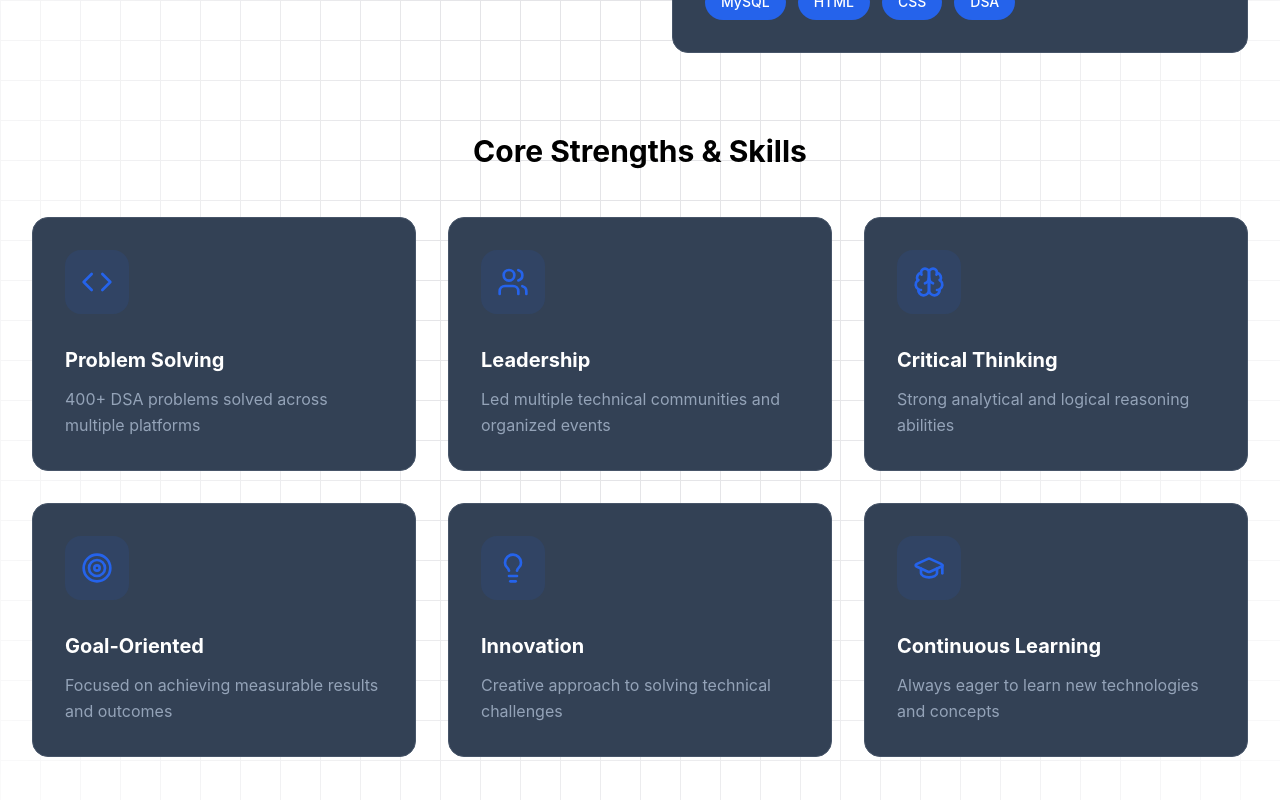
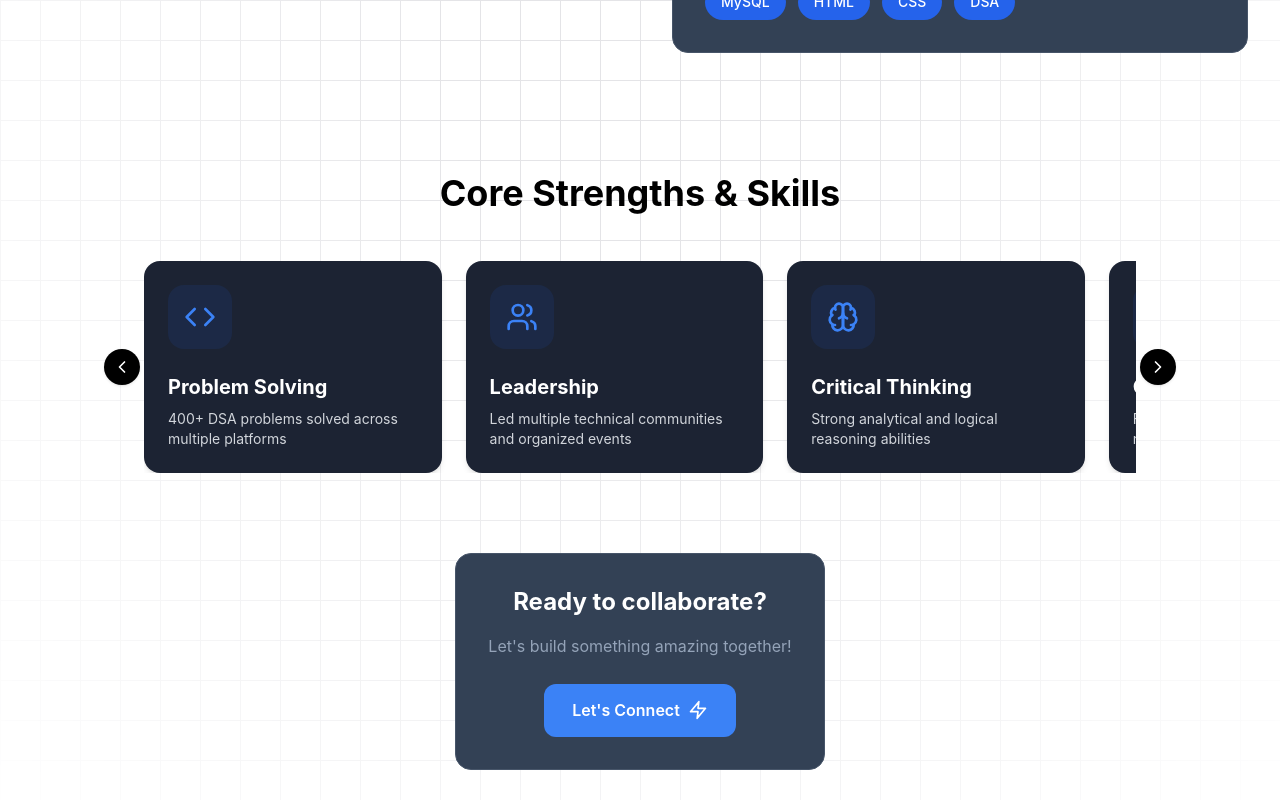
Before and after one commit to Manuomar/portfolio, a React (Vite) app: page / in a window 1280 px wide. Shown: the part 1600-2400 px from the top of the page. Built offline with nearby package versions, Linux system fonts and the light colour scheme.

Commit message:
caresouel added

```diff
--- a/src/components/About.tsx
+++ b/src/components/About.tsx
@@ -1,185 +1,20 @@
-// import React from 'react';
-// import { GraduationCap, Brain, Users, Code, Target, Lightbulb, Zap, Award } from 'lucide-react';
-
-// const About: React.FC = () => {
-//   const skills = [
-//     {
-//       icon: <Code className="w-8 h-8" />,
-//       title: 'Problem Solving',
-//       description: '400+ DSA problems solved across multiple platforms',
-//       delay: '0s'
-//     },
-//     {
-//       icon: <Users className="w-8 h-8" />,
-//       title: 'Leadership',
-//       description: 'Led multiple technical communities and organized events',
-//       delay: '0.1s'
-//     },
-//     {
-//       icon: <Brain className="w-8 h-8" />,
-//       title: 'Critical Thinking',
-//       description: 'Strong analytical and logical reasoning abilities',
-//       delay: '0.2s'
-//     },
-//     {
-//       icon: <Target className="w-8 h-8" />,
-//       title: 'Goal-Oriented',
-//       description: 'Focused on achieving measurable results and outcomes',
-//       delay: '0.3s'
-//     },
-//     {
-//       icon: <Lightbulb className="w-8 h-8" />,
-//       title: 'Innovation',
-//       description: 'Creative approach to solving technical challenges',
-//       delay: '0.4s'
-//     },
-//     {
-//       icon: <GraduationCap className="w-8 h-8" />,
-//       title: 'Continuous Learning',
-//       description: 'Always eager to learn new technologies and concepts',
-//       delay: '0.5s'
-//     },
-//   ];
-
-//   const techStack = [
-//     'JavaScript', 'TypeScript', 'React', 'Node.js', 'MongoDB', 'Express.js',
-//     'Python', 'C++','C', 'Git', 'Docker','MySQL','HTML','CSS','DSA'
-//   ];
-
-//   return (
-//     <section id="about" className="py-20 bg-white">
-//       <div className="max-w-7xl mx-auto px-4 sm:px-6 lg:px-8">
-//         <div className="text-center mb-16">
-//           <h2 className="text-4xl font-bold text-black mb-6">About Me</h2>
-//           <p className="text-xl text-secondary max-w-3xl mx-auto leading-relaxed">
-//             Passionate computer science student with a strong foundation in software development and problem-solving
-//           </p>
-//         </div>
-
-//         <div className="grid lg:grid-cols-2 gap-16 items-center mb-20">
-//           {/* Left Content */}
-//           <div className="animate-slide-in-left">
-//             <div className="simple-card">
-//               <h3 className="text-3xl font-bold text-primary mb-6 flex items-center">
-//                 <Zap className="w-8 h-8 text-blue-600 mr-3" />
-//                 My Journey
-//               </h3>
-//               <div className="space-y-6">
-//                 <p className="text-secondary leading-relaxed">
-//                   I'm currently pursuing my <span className="font-semibold text-blue-400">B.Tech in Computer Science and Engineering</span>,
-//                   where I've developed a deep passion for creating innovative solutions and tackling complex challenges.
-//                   My journey has been marked by consistent learning, hands-on project development, and active leadership
-//                   in technical communities.
-//                 </p>
-//                 <p className="text-secondary leading-relaxed">
-//                   With over <span className="font-bold text-blue-400">400 Data Structures and Algorithms</span> problems solved,
-//                   I've honed my problem-solving skills and logical thinking abilities. This technical foundation, combined with
-//                   my leadership experience in organizations like <span className="font-semibold text-blue-400">E-Cell, GDG, and Code-D-Code Club</span>,
-//                   has shaped me into a well-rounded developer who can both build and lead.
-//                 </p>
-//                 <p className="text-secondary leading-relaxed">
-//                   I believe in the power of technology to transform ideas into reality, and I'm committed to
-//                   continuous learning and contributing to the tech community through meaningful projects and
-//                   collaborative efforts.
-//                 </p>
-//               </div>
-//             </div>
-//           </div>
-
-//           {/* Right Content */}
-//           <div className="animate-slide-in-right space-y-8">
-//             {/* Education Card */}
-//             <div className="simple-card">
-//               <div className="flex items-center space-x-4 mb-6">
-//                 <div className="p-3 bg-blue-600 rounded-xl">
-//                   <GraduationCap className="w-8 h-8 text-white" />
-//                 </div>
-//                 <div>
-//                   <h3 className="text-2xl font-bold text-primary">Education</h3>
-//                   <p className="text-blue-400 font-medium">Academic Excellence</p>
-//                 </div>
-//               </div>
-//               <div className="p-4 bg-card rounded-xl border border-custom">
-//                 <h4 className="font-bold text-primary text-lg">B.Tech - Computer Science & Engineering</h4>
-//                 <p className="text-secondary font-medium">2022 - Current</p>
-//                 <p className="text-muted mt-2">Dr. Ambedkar Institue Of Technology For Divyangjan Kanpur,UP</p>
-//               </div>
-//             </div>
-
-//             {/* Tech Stack */}
-//             <div className="simple-card">
-//               <h3 className="text-2xl font-bold text-primary mb-6 flex items-center">
-//                 <Award className="w-6 h-6 text-blue-600 mr-3" />
-//                 Tech Stack
-//               </h3>
-//               <div className="flex flex-wrap gap-3">
-//                 {techStack.map((tech, index) => (
-//                   <span
-//                     key={index}
-//                     className="px-4 py-2 bg-blue-600 text-white rounded-full text-sm font-medium"
-//                   >
-//                     {tech}
-//                   </span>
-//                 ))}
-//               </div>
-//             </div>
-//           </div>
-//         </div>
-
-//         {/* Skills Grid */}
-//         <div>
-//           <h3 className="text-3xl font-bold text-center text-black mb-12">Core Strengths & Skills</h3>
-//           <div className="grid md:grid-cols-2 lg:grid-cols-3 gap-8">
-//             {skills.map((skill, index) => (
-//               <div
-//                 key={index}
-//                 className="simple-card group"
-//                 style={{ animationDelay: skill.delay }}
-//               >
-//                 <div className="text-blue-600 p-4 bg-blue-600/10 rounded-2xl mb-6 inline-block group-hover:scale-110 transition-transform duration-300">
-//                   {skill.icon}
-//                 </div>
-
-//                 <h4 className="text-xl font-bold text-primary mb-3 group-hover:text-blue-400 transition-colors duration-300">
-//                   {skill.title}
-//                 </h4>
-//                 <p className="text-secondary leading-relaxed">{skill.description}</p>
-//               </div>
-//             ))}
-//           </div>
-//         </div>
-
-//         {/* Call to Action */}
-//         <div className="mt-20 text-center">
-//           <div className="simple-card inline-block">
-//             <h3 className="text-2xl font-bold text-primary mb-4">Ready to collaborate?</h3>
-//             <p className="text-secondary mb-6">Let's build something amazing together!</p>
-//             <a
-//               href="#contact"
-//               onClick={(e) => {
-//                 e.preventDefault();
-//                 const contactSection = document.getElementById('contact');
-//                 contactSection?.scrollIntoView({ behavior: 'smooth' });
-//               }}
-//               className="simple-button inline-flex items-center space-x-2"
-//             >
-//               <span>Let's Connect</span>
-//               <Zap className="w-5 h-5" />
-//             </a>
-//           </div>
-//         </div>
-//       </div>
-//     </section>
-//   );
-// };
-
-// export default About;
-
 import React from 'react';
 import { GraduationCap, Brain, Users, Code, Target, Lightbulb, Zap, Award } from 'lucide-react';
 import { cn } from "../lib/utils";
+import { ChevronLeft, ChevronRight } from "lucide-react";
+// import { Code, Users, Brain, Target, Lightbulb, GraduationCap } from "lucide-react";
+import { useRef } from 'react';
+const About: React.FC = () => {
+const scrollRef = useRef<HTMLDivElement>(null);
 
-const About: React.FC = () => {
+  const scrollLeft = () => {
+    scrollRef.current?.scrollBy({ left: -400, behavior: "smooth" });
+  };
+
+  const scrollRight = () => {
+    scrollRef.current?.scrollBy({ left: 400, behavior: "smooth" });
+  };
+
   const skills = [
     { icon: <Code className="w-8 h-8" />, title: 'Problem Solving', description: '400+ DSA problems solved across multiple platforms', delay: '0s' },
     { icon: <Users className="w-8 h-8" />, title: 'Leadership', description: 'Led multiple technical communities and organized events', delay: '0.1s' },
@@ -280,7 +115,7 @@ const About: React.FC = () => {
         </div>
 
         {/* Skills Grid */}
-        <div>
+        {/* <div>
           <h3 className="text-3xl font-bold text-center text-black mb-12">Core Strengths & Skills</h3>
           <div className="grid md:grid-cols-2 lg:grid-cols-3 gap-8">
             {skills.map((skill, index) => (
@@ -299,10 +134,55 @@ const About: React.FC = () => {
               </div>
             ))}
           </div>
+        </div> */}
+       <section className="py-10  text-black relative overflow-hidden">
+      <div className="max-w-5xl mx-auto px-4">
+        <h2 className="text-4xl font-bold text-center mb-12">
+          Core Strengths & Skills
+        </h2>
+
+        <div className="relative">
+          {/* Left Arrow */}
+          <button
+            onClick={scrollLeft}
+            className="absolute left-[-4%] top-1/2 -translate-y-1/2 z-10 bg-black text-white p-2 rounded-full shadow hidden sm:flex"
+          >
+            <ChevronLeft className="w-5 h-5" />
+          </button>
+
+          {/* Right Arrow */}
+          <button
+            onClick={scrollRight}
+            className="absolute right-[-4%] top-1/2 -translate-y-1/2 z-10 text-white bg-black p-2 rounded-full shadow hidden sm:flex"
+          >
+            <ChevronRight className="w-5 h-5" />
+          </button>
+
+          {/* Carousel */}
+          <div
+            ref={scrollRef}
+            className="flex overflow-x-auto no-scrollbar scroll-smooth gap-6"
+          >
+            {skills.map((skill, index) => (
+              <div
+                key={index}
+                className="min-w-[90%] sm:min-w-[48%] lg:min-w-[30%] bg-[#1c2333] rounded-2xl p-6 shadow-md hover:scale-[1.02] transition-transform duration-300"
+              >
+                <div className="text-blue-500 p-4 bg-blue-600/10 rounded-2xl mb-4 inline-block">
+                  {skill.icon}
+                </div>
+                <h3 className="text-xl font-bold text-white mb-2">{skill.title}</h3>
+                <p className="text-gray-300 text-sm">{skill.description}</p>
+              </div>
+            ))}
+          </div>
         </div>
+      </div>
+    </section>
+
 
         {/* Call to Action */}
-        <div className="mt-20 text-center">
+        <div className="mt-10 text-center">
           <div className="simple-card inline-block">
             <h3 className="text-2xl font-bold text-primary mb-4">Ready to collaborate?</h3>
             <p className="text-secondary mb-6">Let's build something amazing together!</p>
--- a/src/index.css
+++ b/src/index.css
@@ -1,7 +1,13 @@
 @tailwind base;
 @tailwind components;
 @tailwind utilities;
-
+.no-scrollbar::-webkit-scrollbar {
+  display: none;
+}
+.no-scrollbar {
+  -ms-overflow-style: none;
+  scrollbar-width: none;
+}
 /* Enhanced Color Palette with Dynamic Elements */
 :root {
   --primary: #3B82F6;
```
